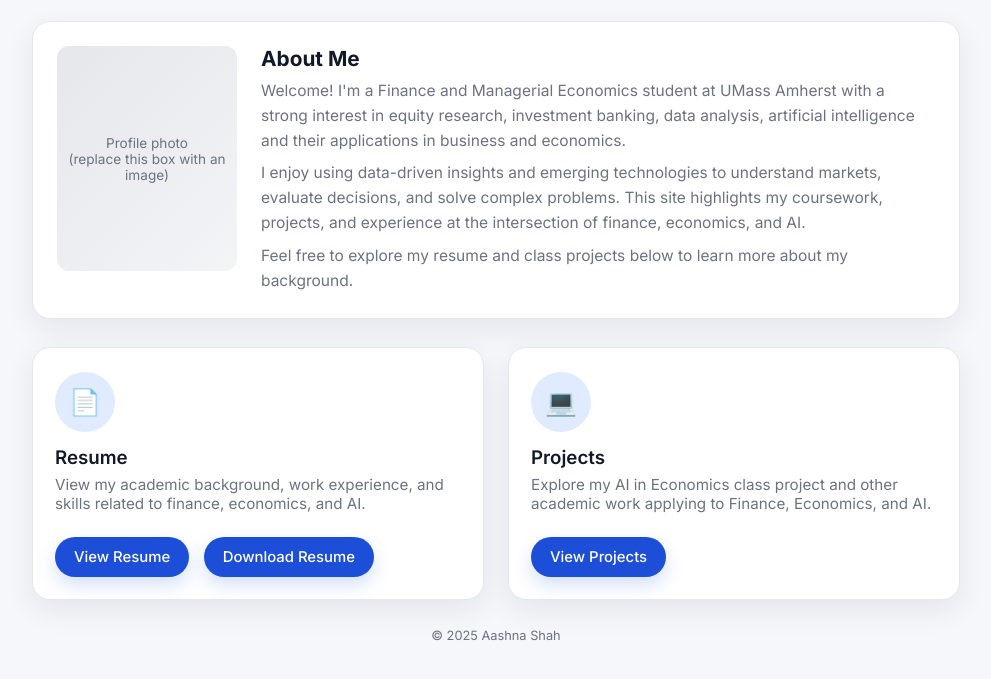
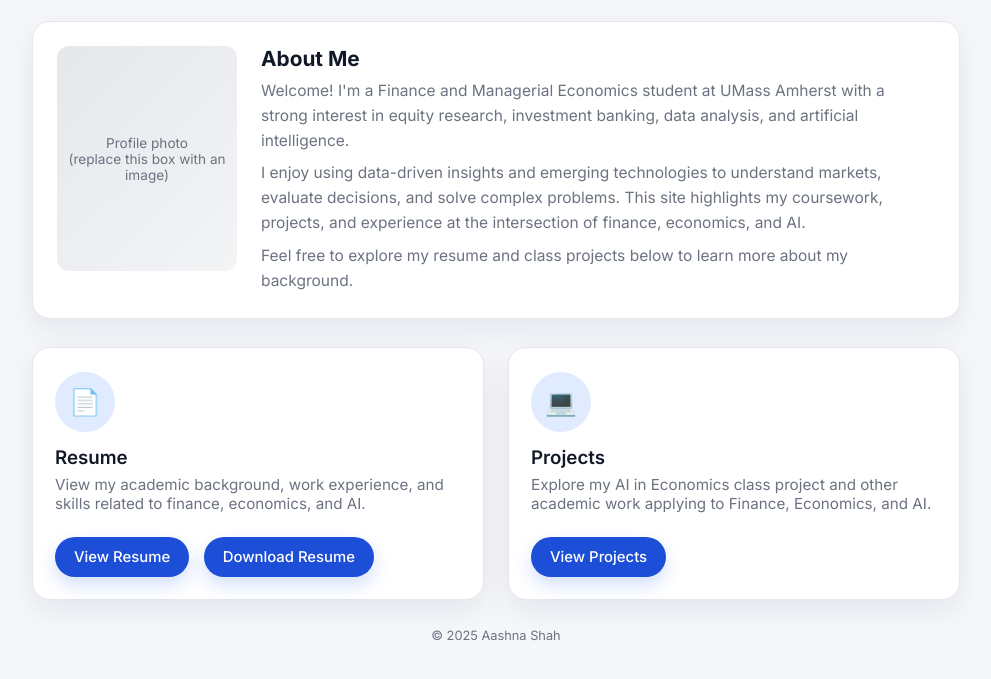
Before and after one commit to aasrshah-tech/490AI_Aashna_Shah, a plain HTML site: page index.html in a window 1280 px wide. Shown: the part 117-796 px from the top of the page, without its empty margins (144-1135 px from the left). Drawn offline with Linux system fonts and the light colour scheme.

Commit message:
Update index.html

```diff
--- a/index.html
+++ b/index.html
@@ -203,7 +203,7 @@
 
         <p>
           Welcome! I'm a Finance and Managerial Economics student at UMass Amherst with a strong interest in equity research, investment banking,
-          data analysis, artificial intelligence and their applications in business and economics.
+          data analysis, and artificial intelligence.
         </p>
 
         <p>
```
